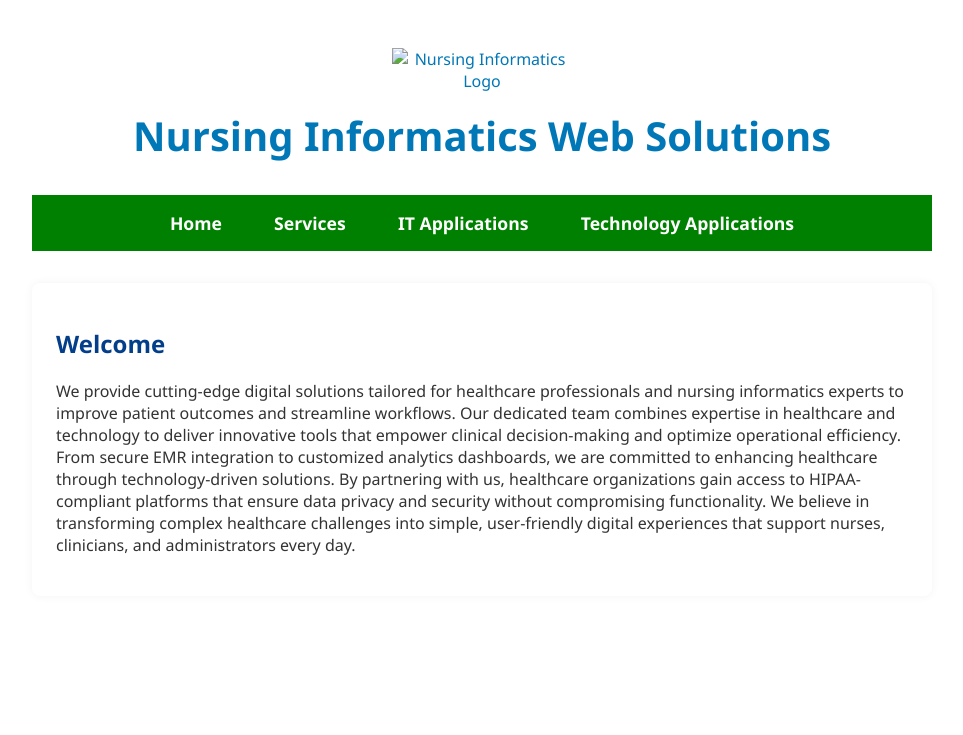
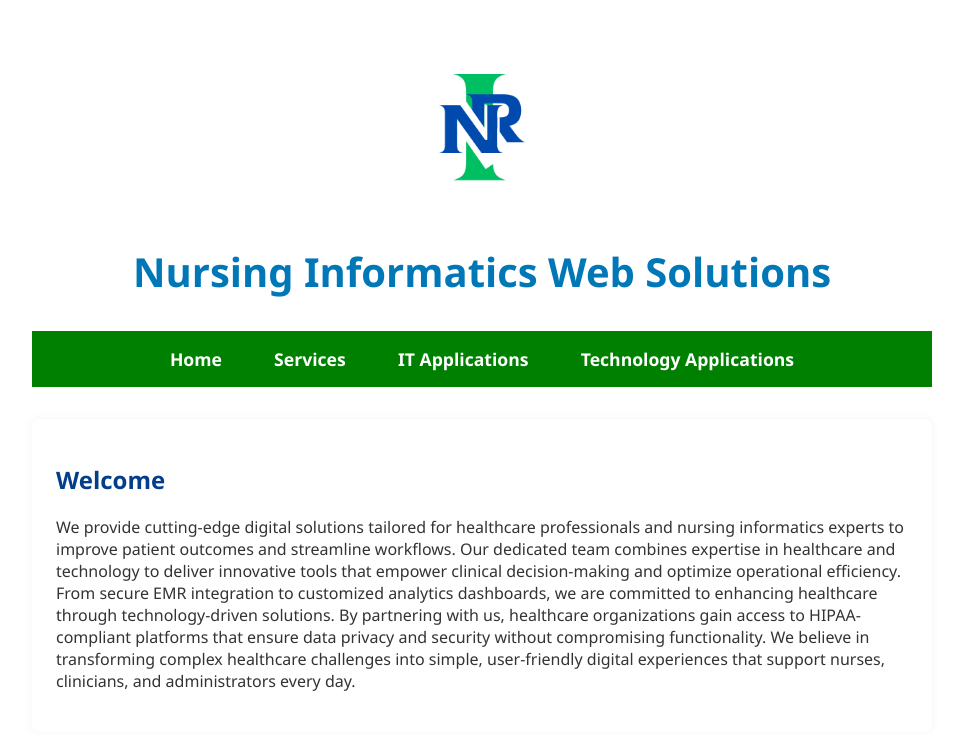
Before and after one commit to mlmaravilla/nursing-techinformatics-website, a plain HTML site: page index.html in a window 1280 px wide. Shown: the whole page, without its empty margins (158-1121 px from the left). Drawn offline with Linux system fonts and the light colour scheme.

Commit message:
Update index.html

```diff
--- a/index.html
+++ b/index.html
@@ -123,7 +123,7 @@
   </head>
   <body>
     <header>
-      <img src="images/logo.png" alt="Nursing Informatics Logo" />
+      <img src="logo.png" alt="Nursing Informatics Logo" />
       <h1>Nursing Informatics Web Solutions</h1>
     </header>
 
```
